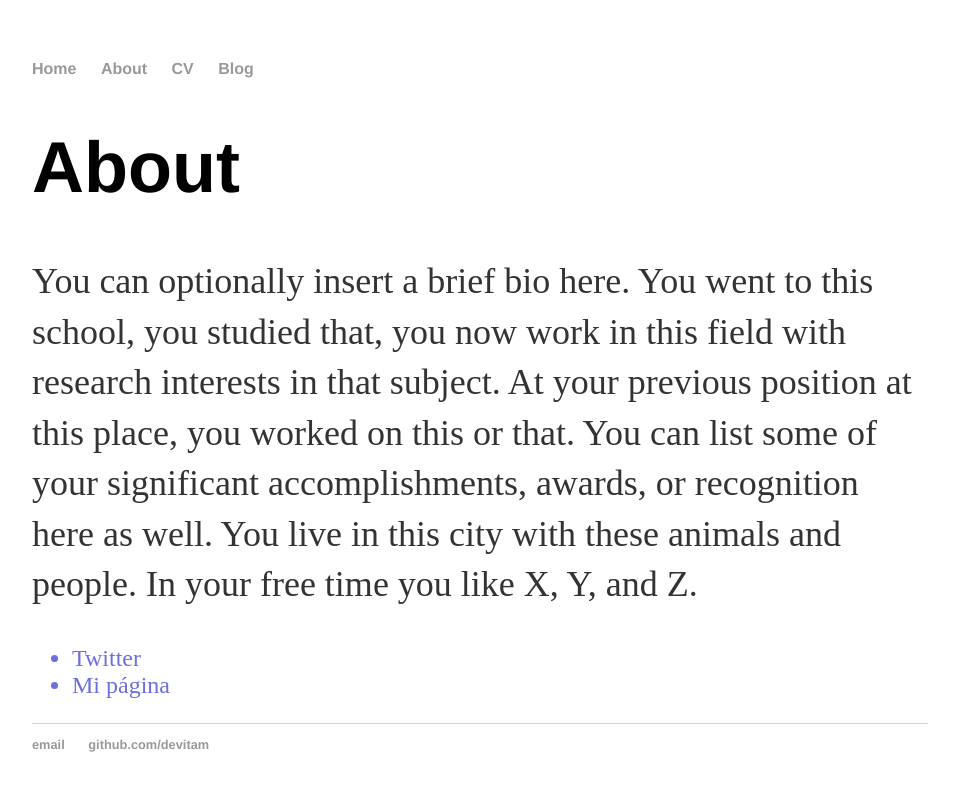
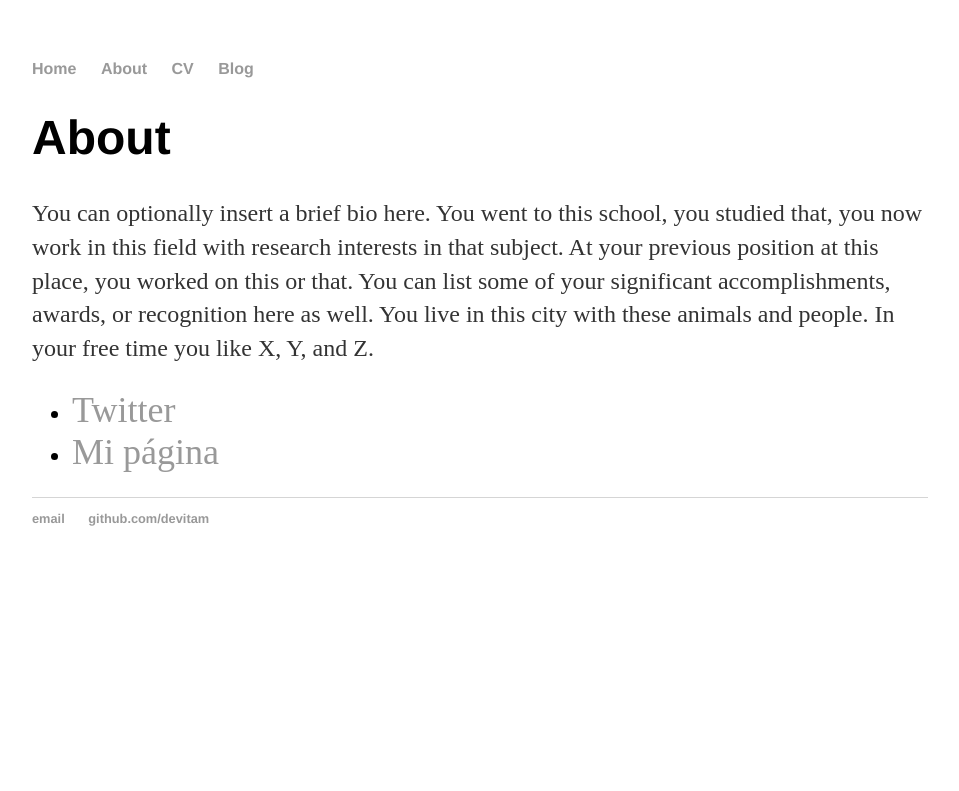
Before and after one commit to devitam/devitabasic.github.io, a Jekyll site: the page built from about/index.html, in a window 1280 px wide. Shown: the top 791 px of the page, without its empty margins (160-1119 px from the left). Built offline with Jekyll 4.4.1, drawn with Linux system fonts in a browser that asks for light colours.

Commit message:
Update main.css

```diff
--- a/css/main.css
+++ b/css/main.css
@@ -43,9 +43,9 @@ ul.posts li {
 }
 
 div.about {
-    font-size: 1.5em;
+    font-size: 1em;
 }
 
 .contacts {
-        color: #6C6FDC;
+    font-size: 1.5em;
 }
```
